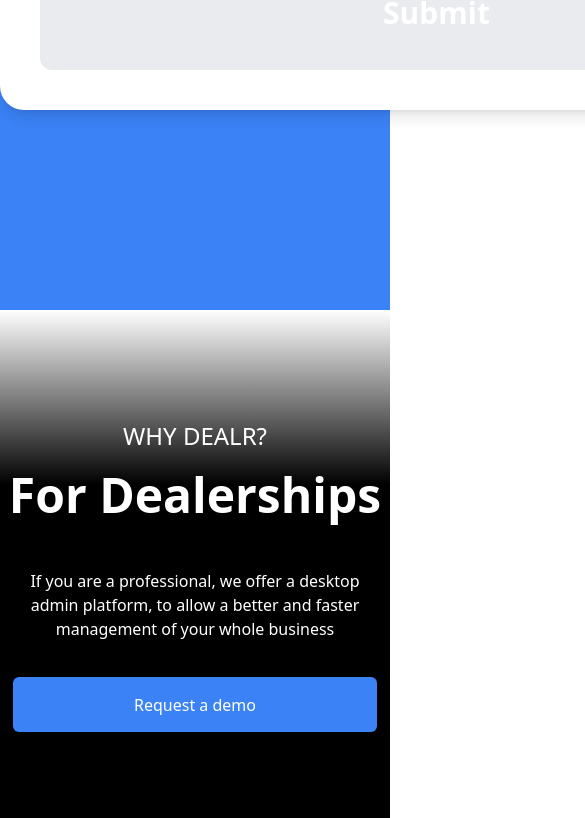
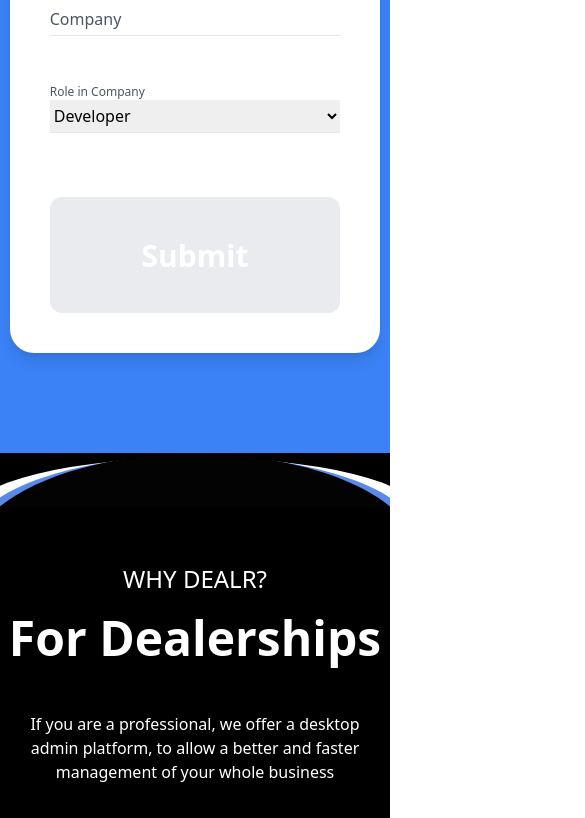
Before and after one commit to stokedproductions/luckybird, a Next.js app: page /contact in a window 390 px wide. Shown: the part 1152-1970 px from the top of the page, 585 px wide, since content can reach past the window. Built offline with nearby package versions, Linux system fonts and the light colour scheme.

Commit message:
mobile p2

```diff
--- a/src/components/ContactForm.tsx
+++ b/src/components/ContactForm.tsx
@@ -69,18 +69,18 @@ const ContactForm = () => {
   })
 
   return (
-    <div className="w-full bg-blue-500 py-[200px]">
+    <div className="w-full bg-blue-500 pt-[200px] pb-[100px] lg:py-[200px]">
       <div>
-        <div className="mx-auto flex w-[800px] flex-col items-center justify-center">
+        <div className="mx-auto flex w-[95%] lg:w-[800px] flex-col items-center justify-center">
           <h1 className="mb-[25px] text-center text-[62px] text-white">
             Request a Demo
           </h1>
-          <p className="w-[450px] text-center text-white">
+          <p className="w-[80%] lg:w-[450px] mx-auto text-center text-white">
             If you are a professional, we offer a desktop admin platform, to
             allow a better and faster management of your whole business
           </p>
         </div>
-        <div className="mx-auto mt-[108px] w-[873px] rounded-3xl bg-white p-10 shadow-lg">
+        <div className="mx-auto mt-[108px] w-[95%] lg:w-[873px] rounded-3xl bg-white p-10 shadow-lg">
           <h2 className="mb-[20px] font-poppins text-[42px] font-semibold">
             Please fill your application
           </h2>
--- a/src/components/Dealership.tsx
+++ b/src/components/Dealership.tsx
@@ -5,14 +5,12 @@ export const Dealerships = () => {
   return (
     <div
       id="dealerships"
-      className="lg:-mt-[162px] h-[1455px]"
-      style={{
-        background:
-          'linear-gradient(180deg, #00000000 0%, #000000ff 12%, #000000ff 100%',
-      }}
+      className="lg:-mt-[172px] h-[1350px] lg:h-[1455px] black-bg"
     >
-      <div className="relative lg:h-[268px] w-full">
-        <Image src="/dealer-top.svg" alt="bg" fill className="absolute" />
+      <div className="w-full">
+        <div className='w-full absolute' style={{aspectRatio: 1920/268}}>
+          <Image src="/dealer-top.svg" alt="bg" fill className="absolute" />
+        </div>
         <div className="-mt-150px relative">
           <div className="mx-auto flex w-[95] lg:w-[60%] flex-col items-center justify-center">
             <div className="my-[108px] flex flex-col justify-center">
--- a/src/components/footer.tsx
+++ b/src/components/footer.tsx
@@ -5,11 +5,11 @@ const Footer = () => {
     <>
       <div className="h-[140px] w-full bg-black"></div>
       <div className="flex h-[76px] w-full items-center justify-center bg-[#6F7889]">
-        <p className="font-poppins text-[13px] text-[#D4D7DD]">
+        <p className="font-poppins text-[13px] text-[#D4D7DD] p-5">
           Dealr Automotive Limited
           <span className="mx-5">|</span>
           Registration number: 629444
-          <span className="mx-5">|</span>15 Harcourt street, St. Kevin&amp;s,
+          <span className="mx-5">|</span>15 Harcourt street, St. Kevin&apos;s,
           Dublin 2 D02 XY47, Dublin, Ireland
         </p>
       </div>
--- a/src/pages/index.tsx
+++ b/src/pages/index.tsx
@@ -56,7 +56,7 @@ const HeroSection = () => {
           </div>
         </div>
         {/* <div className='w-[50px] h-[50px] rounded-full bg-white absolute bottom-5'></div> */}
-        <div className="absolute bottom-0 w-full" style={{
+        <div className="absolute bottom-10 lg:bottom-0 w-full" style={{
             aspectRatio: 1920/260
           }}>
             <Image src="/blue-top.svg" alt="blue-top" fill />
@@ -170,7 +170,7 @@ const Section2 = () => {
 const Section3 = () => {
   return (
     <div id="sellers" className="bg-gradient-to-b from-[#5A89EA] to-black">
-      <div className="flex w-full flex-col bg-[url('/Union.png')] bg-center bg-cover lg:bg-left-top" style={{aspectRatio: 1920/886}}>
+      <div className="flex w-full flex-col bg-[url('/Union.png')] bg-center bg-cover bg-no-repeat lg:bg-left-top" style={{aspectRatio: 1920/886}}>
         <div className="mx-auto mt-[138px] flex flex-col items-center justify-center">
           <div className="flex flex-col justify-center">
             <h3 className="mb-[38px] text-center font-poppins text-[62px] font-semibold leading-[105%] text-white">
--- a/src/styles/globals.css
+++ b/src/styles/globals.css
@@ -16,3 +16,17 @@
   height: 146px;
   margin-top: -140px;
 }
+
+.black-bg {
+  background: #000000;
+}
+
+@media (min-width: 1024px) {
+  .black-bg {
+    background: linear-gradient(180deg, #00000000 0%, #000000ff 12%, #000000ff 100%);
+}
+}
+
+
+
+@media(min-win)
```
